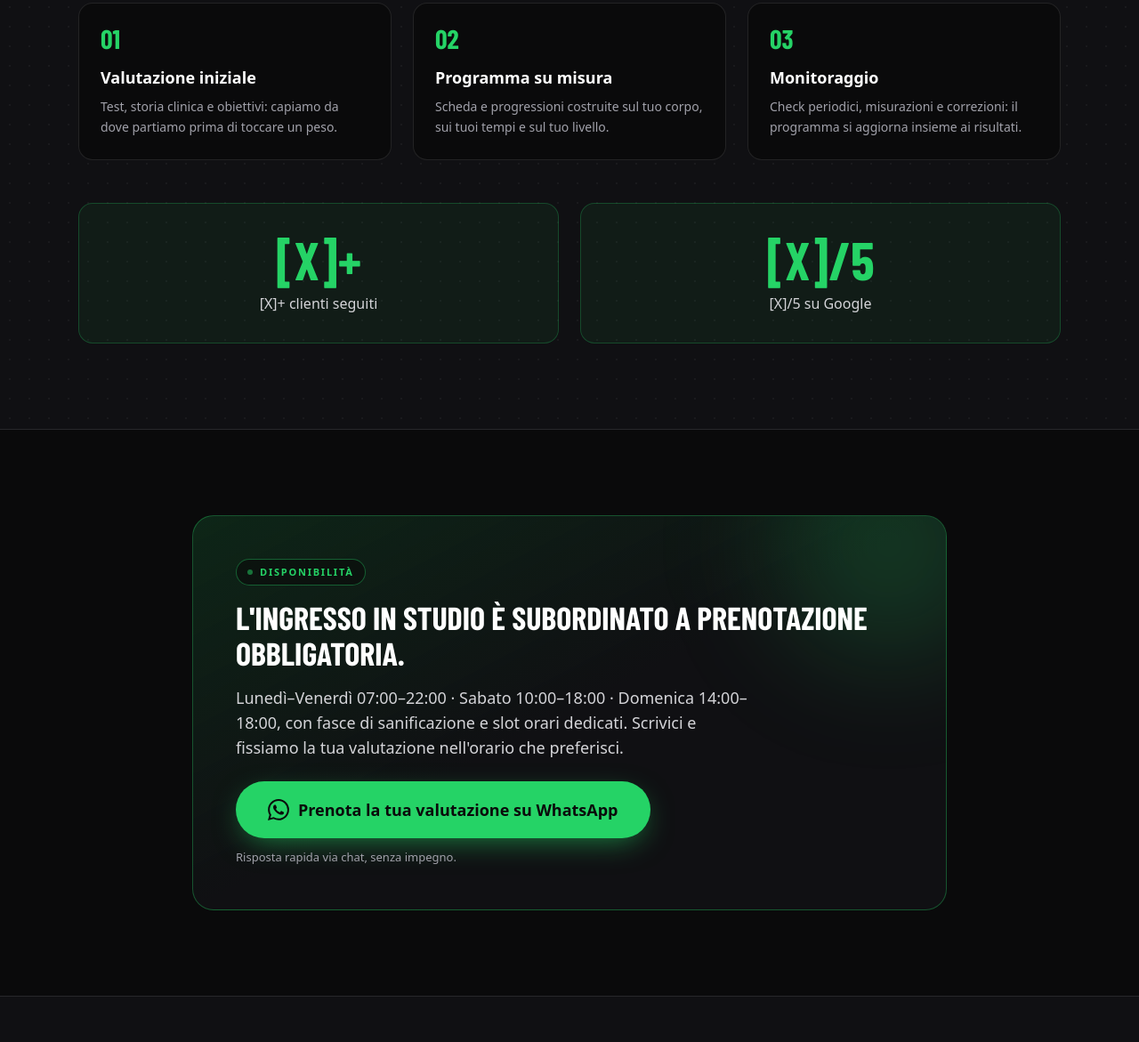
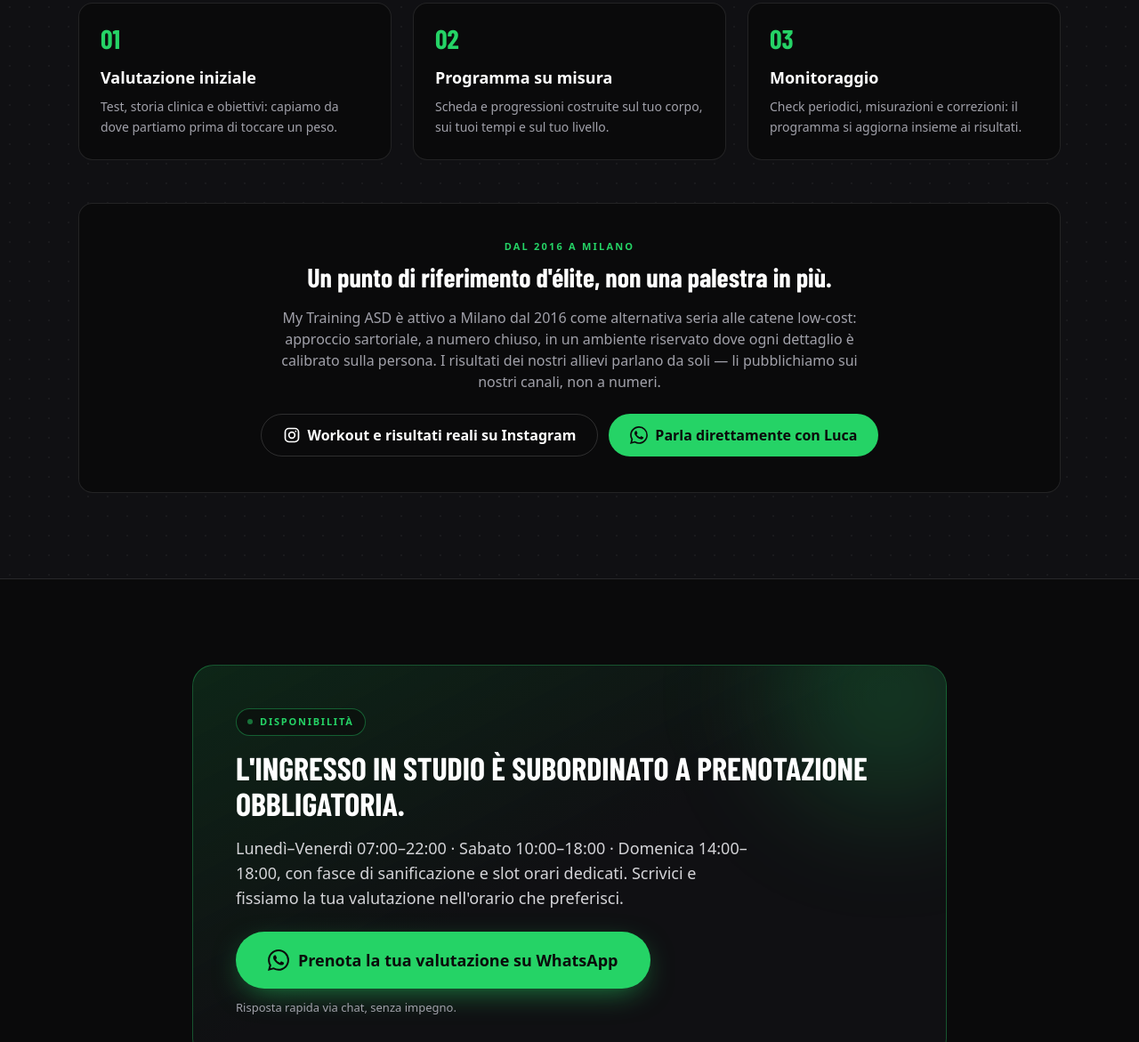
Before and after one commit to pietrosacchi08-cmd/my-training, a plain HTML site: page index.html in a window 1280 px wide. Shown: the part 3631-4802 px from the top of the page at 89% size. Drawn offline with nearby package versions, Linux system fonts and the light colour scheme; a web font is replaced by a local one.

Commit message:
Social ufficiali (Instagram/Facebook) + blocco autorevolezza brand al posto delle metriche segnaposto

```diff
--- a/index.html
+++ b/index.html
@@ -432,21 +432,29 @@
         </li>
       </ol>
 
-      <!-- METRICHE: in attesa dei dati reali del cliente -->
-      <!-- SEGNAPOSTO INTENZIONALE — non pubblicare numeri non confermati da My Training ASD -->
-      <div class="reveal mt-8 sm:mt-12 grid grid-cols-2 gap-3 sm:gap-6">
-        <div class="rounded-2xl border border-wa/25 bg-wa/[0.06] p-5 sm:p-8 text-center">
-          <p class="font-display font-extrabold text-wa text-4xl sm:text-6xl leading-none">[X]+</p>
-          <p class="mt-2 text-[13px] sm:text-base text-zinc-300">[X]+ clienti seguiti</p>
-        </div>
-        <div class="rounded-2xl border border-wa/25 bg-wa/[0.06] p-5 sm:p-8 text-center">
-          <p class="font-display font-extrabold text-wa text-4xl sm:text-6xl leading-none">[X]/5</p>
-          <p class="mt-2 text-[13px] sm:text-base text-zinc-300">[X]/5 su Google</p>
+      <!-- AUTOREVOLEZZA: storia del brand — nessuna metrica non confermata -->
+      <div class="reveal mt-8 sm:mt-12 rounded-2xl border border-white/10 bg-ink p-6 sm:p-10 text-center">
+        <p class="text-[11px] font-bold uppercase tracking-[0.2em] text-wa">Dal 2016 a Milano</p>
+        <h3 class="mt-2 font-display font-extrabold text-xl sm:text-3xl text-white leading-tight">Un punto di riferimento d'élite, non una palestra in più.</h3>
+        <p class="mt-4 text-[14px] sm:text-base text-zinc-400 leading-relaxed max-w-2xl mx-auto">
+          My Training ASD è attivo a Milano dal 2016 come alternativa seria alle catene low-cost: approccio sartoriale, a numero chiuso, in un ambiente riservato dove ogni dettaglio è calibrato sulla persona. I risultati dei nostri allievi parlano da soli — li pubblichiamo sui nostri canali, non a numeri.
+        </p>
+        <div class="mt-6 flex flex-col sm:flex-row items-center justify-center gap-3">
+          <a href="https://www.instagram.com/mytraining.asd/" target="_blank" rel="noopener"
+             class="inline-flex items-center gap-2 min-h-[48px] px-6 rounded-full border border-white/15 text-white font-semibold hover:border-wa hover:text-wa transition">
+            <svg viewBox="0 0 24 24" class="w-5 h-5 shrink-0" fill="none" stroke="currentColor" stroke-width="2" aria-hidden="true"><rect x="3" y="3" width="18" height="18" rx="5"/><circle cx="12" cy="12" r="4"/><circle cx="17.2" cy="6.8" r="1" fill="currentColor" stroke="none"/></svg>
+            Workout e risultati reali su Instagram
+          </a>
+          <a href="https://wa.me/393386940618?text=Ciao%2C%20vorrei%20informazioni%20sui%20percorsi%20di%20personal%20training%20e%20prenotare%20una%20valutazione"
+             data-wa="Ciao, vorrei informazioni sui percorsi di personal training e prenotare una valutazione"
+             target="_blank" rel="noopener"
+             class="inline-flex items-center gap-2 min-h-[48px] px-6 rounded-full bg-wa text-ink font-bold hover:brightness-110 transition">
+            <svg viewBox="0 0 24 24" class="w-5 h-5 shrink-0" fill="currentColor" aria-hidden="true"><path d="M17.472 14.382c-.297-.149-1.758-.867-2.03-.967-.273-.099-.471-.148-.67.15-.197.297-.767.966-.94 1.164-.173.199-.347.223-.644.075-.297-.15-1.255-.463-2.39-1.475-.883-.788-1.48-1.761-1.653-2.059-.173-.297-.018-.458.13-.606.134-.133.298-.347.446-.52.149-.174.198-.298.298-.497.099-.198.05-.371-.025-.52-.075-.149-.669-1.612-.916-2.207-.242-.579-.487-.5-.669-.51a12.8 12.8 0 0 0-.57-.01c-.198 0-.52.074-.792.372-.272.297-1.04 1.016-1.04 2.479 0 1.462 1.065 2.875 1.213 3.074.149.198 2.096 3.2 5.077 4.487.709.306 1.262.489 1.694.625.712.227 1.36.195 1.872.118.571-.085 1.758-.719 2.006-1.413.248-.694.248-1.289.173-1.413-.074-.124-.272-.198-.57-.347m-5.421 7.403h-.004a9.87 9.87 0 0 1-5.031-1.378l-.361-.214-3.741.982.998-3.648-.235-.374a9.86 9.86 0 0 1-1.51-5.26c.001-5.45 4.436-9.884 9.888-9.884 2.64 0 5.122 1.03 6.988 2.898a9.825 9.825 0 0 1 2.893 6.994c-.003 5.45-4.437 9.884-9.885 9.884m8.413-18.297A11.815 11.815 0 0 0 12.05 0C5.495 0 .16 5.335.157 11.892c0 2.096.547 4.142 1.588 5.945L0 24l6.305-1.654a11.882 11.882 0 0 0 5.683 1.448h.005c6.554 0 11.89-5.335 11.893-11.893a11.821 11.821 0 0 0-3.48-8.413"/></svg>
+            Parla direttamente con Luca
+          </a>
         </div>
       </div>
-      <!-- /METRICHE: in attesa dei dati reali del cliente -->
-
-      <!-- RECENSIONI REALI: da inserire quando il cliente le fornisce (nessuna recensione inventata) -->
+      <!-- /AUTOREVOLEZZA -->
     </div>
   </section>
 
@@ -542,6 +550,17 @@
           <svg viewBox="0 0 24 24" class="w-4 h-4 shrink-0" fill="none" stroke="currentColor" stroke-width="2" aria-hidden="true"><rect x="3" y="5" width="18" height="14" rx="2"/><path d="M3.5 6.5L12 13l8.5-6.5" stroke-linecap="round" stroke-linejoin="round"/></svg>
           mytrainingasd@gmail.com
         </a>
+        <div class="mt-4 flex items-center gap-3">
+          <a href="https://www.instagram.com/mytraining.asd/" target="_blank" rel="noopener" aria-label="Instagram di My Training ASD"
+             class="inline-flex items-center justify-center w-11 h-11 rounded-xl border border-white/10 text-zinc-300 hover:text-wa hover:border-wa transition">
+            <svg viewBox="0 0 24 24" class="w-5 h-5" fill="none" stroke="currentColor" stroke-width="2" aria-hidden="true"><rect x="3" y="3" width="18" height="18" rx="5"/><circle cx="12" cy="12" r="4"/><circle cx="17.2" cy="6.8" r="1" fill="currentColor" stroke="none"/></svg>
+          </a>
+          <a href="https://www.facebook.com/mytrainingasd" target="_blank" rel="noopener" aria-label="Facebook di My Training ASD"
+             class="inline-flex items-center justify-center w-11 h-11 rounded-xl border border-white/10 text-zinc-300 hover:text-wa hover:border-wa transition">
+            <svg viewBox="0 0 24 24" class="w-5 h-5" fill="currentColor" aria-hidden="true"><path d="M13.5 21v-7h2.4l.4-3h-2.8V9.1c0-.9.3-1.5 1.6-1.5H16V4.9c-.3 0-1.2-.1-2.3-.1-2.3 0-3.9 1.4-3.9 4V11H7.5v3H10v7h3.5z"/></svg>
+          </a>
+          <span class="text-[13px] text-zinc-500">Seguici per workout e risultati reali</span>
+        </div>
         <!-- C.F./P.IVA: SEGNAPOSTO INTENZIONALE — in attesa del dato dal cliente -->
         <p class="mt-2 text-[13px] text-zinc-500">C.F./P.IVA: [in inserire]</p>
       </div>
```
